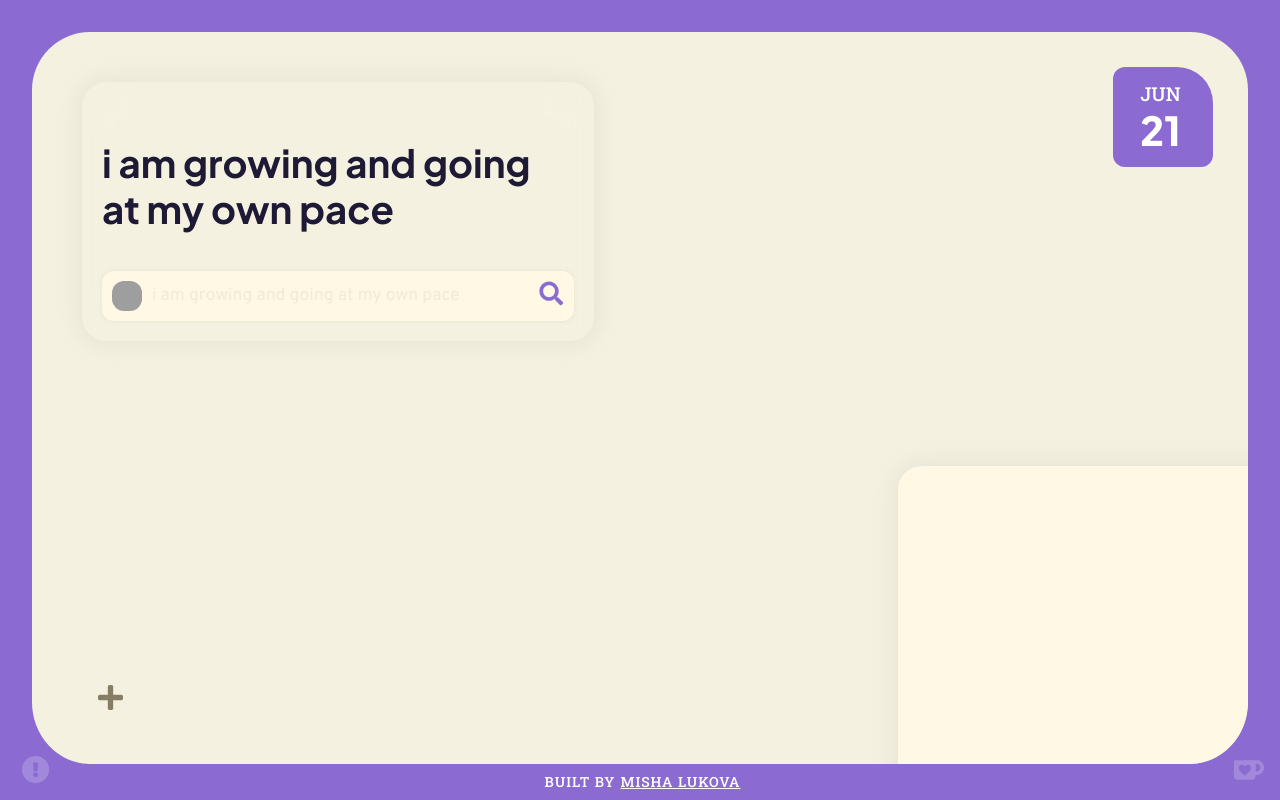
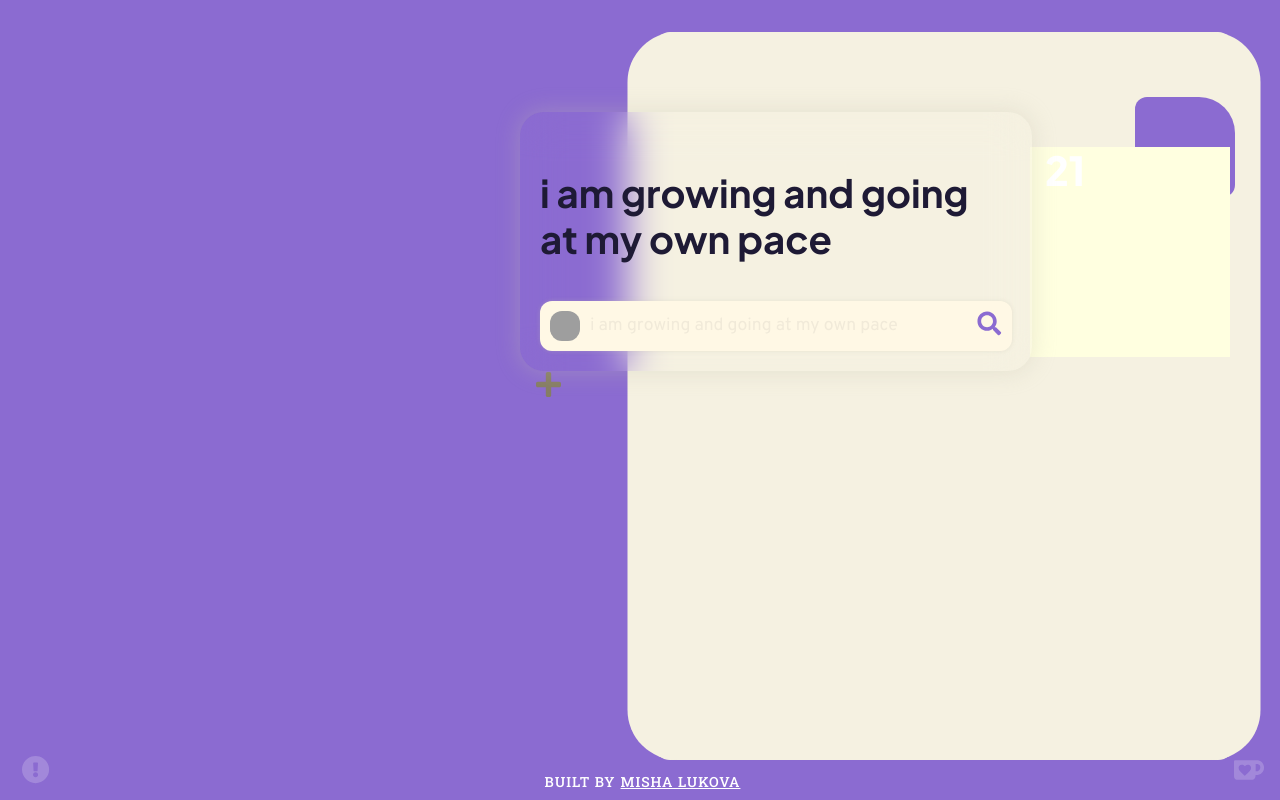
Before and after one commit to mishakov7/browserhome, a Next.js app: page / in a window 1280 px wide. Shown: the top 800 px of the page. Built offline with nearby package versions, Linux system fonts and the light colour scheme; grey boxes are pictures that could not be loaded.

Commit message:
Initial commit to fixing animations

```diff
--- a/src/app/css/browserhome.css
+++ b/src/app/css/browserhome.css
@@ -1616,6 +1616,98 @@ button.list-container:hover::before {
     left: 200px;
   }
 }
+#main-container::before,
+#main-container,
+#main-container::after {
+  position: relative;
+  background: var(--base-bg);
+  display: flex;
+  top: 0;
+  bottom: 0;
+  z-index: 1;
+}
+
+#main-container::before,
+#main-container::after {
+  content: "";
+  width: 50px;
+  position: absolute;
+}
+
+#main-container::before {
+  border-radius: 60px 0 0 60px;
+  left: 0px;
+}
+
+#main-container::after {
+  border-radius: 0 60px 60px 0;
+  right: 0px;
+}
+
+#main-container {
+  margin: 32px;
+  height: calc(100vh - 72px);
+  width: 100%;
+  border-radius: 60px;
+  transform: none;
+  transform-origin: right;
+  transition: transform 0.3s;
+}
+
+#main-container.opened-left {
+  transform: scaleX(50%);
+  transform-origin: right;
+}
+
+#main-container > * {
+  z-index: 10;
+  transition: transform 0.3s;
+}
+
+#main-wrapper {
+  padding: 5rem;
+}
+
+#main-container.opened-left > * {
+  transform: scaleX(200%);
+}
+
+#main-container > .options-container {
+  position: absolute;
+  transform: rotate(270deg) !important;
+  left: -20px;
+  top: 50%;
+  cursor: pointer;
+}
+
+#main-container.opened-left > .options-container {
+  transform: scaleX(200%) rotate(270deg) !important;
+}
+
+#main-container.opened-left::before,
+#main-container.opened-left::after {
+  transform: scaleX(200%);
+}
+
+#main-container img {
+  display: block;
+  width: 200px;
+  height: 200px;
+  position: absolute;
+  left: 50%;
+  bottom: 0;
+}
+
+#main-container span {
+  background-color: lightyellow;
+  display: block;
+  width: 200px;
+  height: 200px;
+  position: absolute;
+  right: 0;
+  top: 50%;
+}
+
 @keyframes opendrawer_right {
   0% {
     right: -100vw;
--- a/src/app/css/sass/browserhome.scss
+++ b/src/app/css/sass/browserhome.scss
@@ -3,5 +3,6 @@
 @import 'bookmarks';
 @import 'creator';
 @import 'todo';
+@import 'dresser';
 @import 'drawers';
 @import 'tutorial';
--- /dev/null
+++ b/src/app/css/sass/dresser.scss
@@ -0,0 +1,102 @@
+// #dresser {
+//     display: flex;
+//     justify-content: flex-start;
+//     position: relative;
+//     width: 100%;
+//     height: 100vh;
+// }
+
+#main-container::before,
+#main-container,
+#main-container::after {
+    position: relative;
+    background: var(--base-bg);
+    display: flex;
+    top: 0;
+    bottom: 0;
+    z-index: 1;
+}
+
+#main-container::before,
+#main-container::after {
+    content: "";
+    width: 50px;
+    position: absolute;
+}
+
+#main-container::before {
+    border-radius: 60px 0 0 60px;
+    left: 0px;
+}
+
+#main-container::after {
+    border-radius: 0 60px 60px 0;
+    right: 0px;
+}
+
+#main-container {
+    margin: 32px;
+    // border: solid 32px hsl(var(--accent1));
+    height: calc(100vh - (2 * 36px));
+    width: 100%;
+    border-radius: 60px;
+    transform: none;
+    transform-origin: right;
+    transition: transform 0.3s;
+}
+
+#main-container.opened-left {
+    transform: scaleX(50%);
+    transform-origin: right;
+}
+
+#main-container > * {
+    z-index: 10;
+    transition: transform 0.3s;
+}
+
+#main-wrapper {
+    padding: 5rem;
+}
+
+#main-container.opened-left > * {
+    transform: scaleX(200%);
+}
+
+#main-container > .options-container {
+    position: absolute;
+    transform: rotate(270deg)!important;
+    left: -20px;
+    top: 50%;
+    cursor: pointer;
+}
+
+#main-container.opened-left > .options-container {
+    transform: scaleX(200%) rotate(270deg)!important;
+}
+
+#main-container.opened-left::before,
+#main-container.opened-left::after {
+    transform: scaleX(200%);
+}
+
+#main-container img {
+    display: block;
+    width: 200px;
+    height: 200px;
+    position: absolute;
+
+    left: 50%;
+    bottom: 0;
+}
+
+#main-container span {
+    background-color: lightyellow;
+    display: block;
+    width: 200px;
+    height: 200px;
+    position: absolute;
+
+    right: 0;
+    top: 50%;
+}
--- a/src/app/globals.css
+++ b/src/app/globals.css
@@ -218,40 +218,6 @@ input, textarea {
   }
 }
 
-#main-container.opened-left,
-#main-container.opened-right {
-  width: auto;
-  flex-grow: 1;
-  transition: width 0.6s;
-}
-
-#main-container {
-  background-color: var(--base-bg);
-  border-radius: 30px;
-  max-height: 100vh;
-  width: 100vw;
-
-  overflow-y: scroll;
-  overflow-x: hidden;
-  scroll-behavior: smooth;
-  scrollbar-width: none;
-  border: solid 12px;
-  -webkit-box-sizing: border-box;
-  -moz-box-sizing: border-box;
-  box-sizing: border-box;
-  transition: width 0.4s ease-in-out, background-color 0.8s, border-color 0.8s;
-}
-
-#main-wrapper {
-  width: auto;
-  position: relative;
-  z-index: 1;
-  overflow: hidden!important;
-  transition: filter 0.6s;
-  border-radius: 60px;
-  /* min-height: 100vh; */
-}
-
 ::-webkit-scrollbar {
   display: none;
   visibility: hidden;
@@ -406,10 +372,6 @@ article {
     flex-direction: row-reverse;
   }
 
-  #main-wrapper {
-    justify-content: flex-start!important;
-  }
-
   #drawer,
   .options-container {
     display: none!important;
@@ -449,11 +411,6 @@ article {
 /** DESKTOP SPECIFIC **/
 /**********************/
 @media only screen and (min-width: 600px) {
-  #main-container {
-    border-radius: 90px;
-    border: solid 32px;
-    border-bottom: solid 28px;
-  }
 
   h2, h2 span {
     font-size: 28px;
@@ -502,10 +459,6 @@ article {
 
 
 @media only screen and (min-width: 1080px) {
-
-  #main-container {
-    background-color: var(--base-bg)!important;
-  }
 
   section {
     margin: 8rem 12rem;
@@ -619,21 +572,6 @@ label {
 
 /* * * * * * * * * * * * * * * * * * * * * * */
 /* BROWSER HOME STYLES */
-#main-container {
-  height: 99vh;
-  /* margin-bottom: 20px; */
-  overflow-y: hidden;
-
-}
-
-#main-wrapper {
-  display: flex;
-  flex-direction: column;
-  justify-content: space-between;
-  height: 100%;
-  padding: 50px;
-}
-
 footer {
   width: 100%;
   color: rgb(var(--accent1-txt));
```
Also changed, not shown: 1 other file (tests, documents, lock files or other folders).
